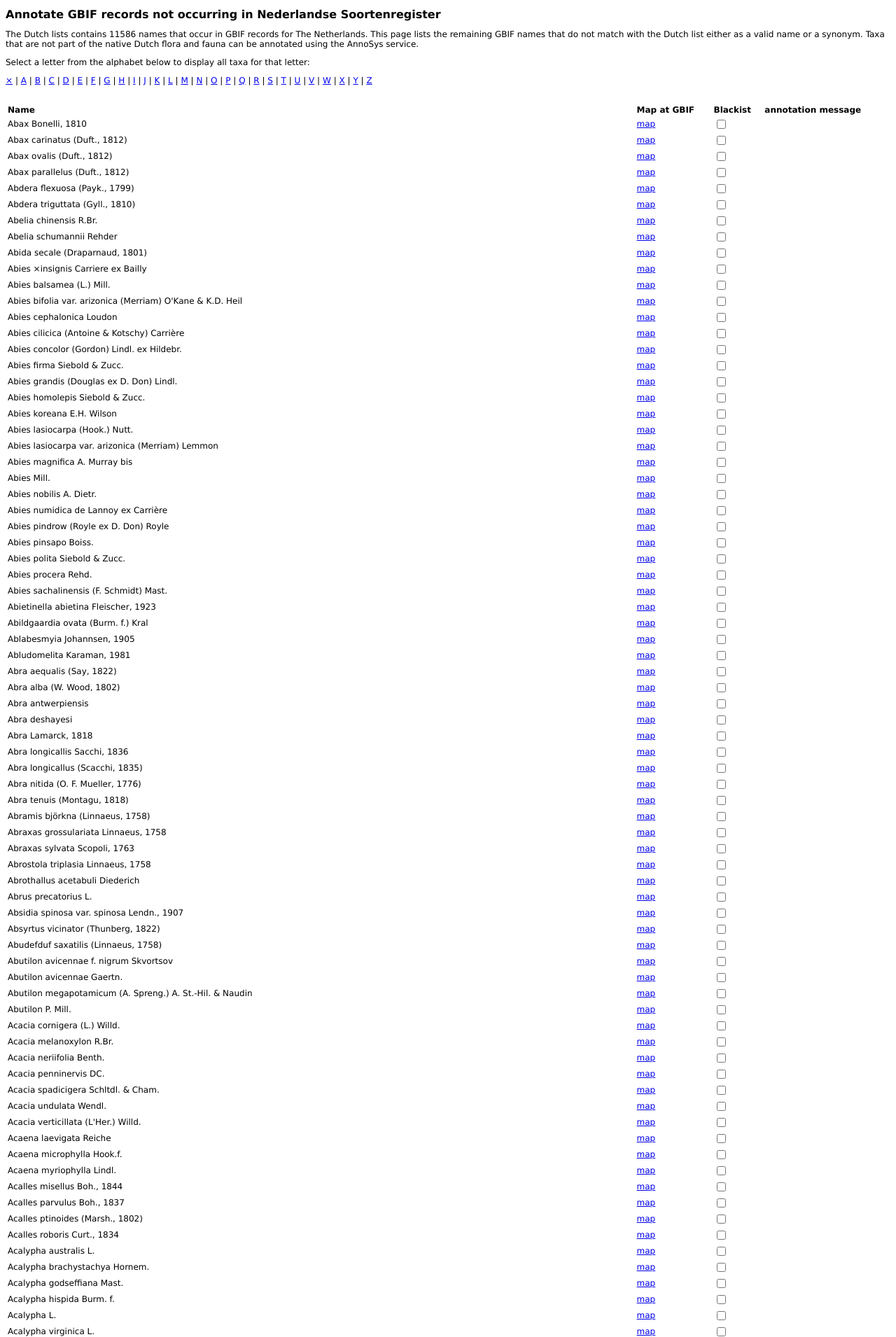
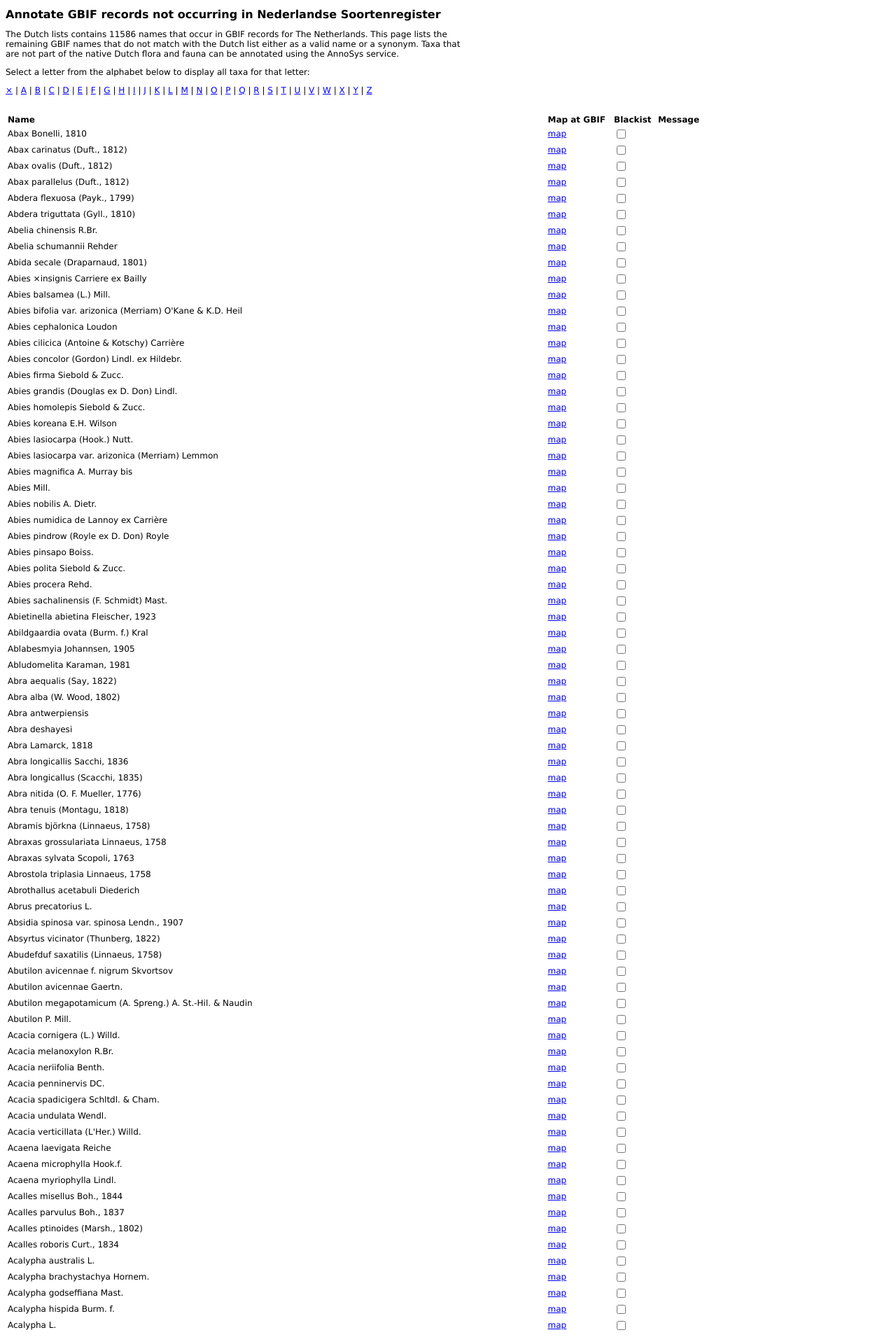
Before and after one commit to Sp2000/hackathon_group2, a PHP site: page /services/ in a window 1280 px wide. Shown: the top 1910 px of the page at 70% size. Run offline with PHP 8.4, Linux system fonts and the light colour scheme; data comes from the database, SQL or seed files in the repository; a stand-in replaces the project's code that opens the database connection; some libraries are stand-ins or nearby versions.

Commit message:
small change

```diff
--- a/www/ajax.php
+++ b/www/ajax.php
@@ -19,11 +19,12 @@ function annotate ($key) {
     //curl_setopt($ch, CURLOPT_POSTFIELDS, http_build_query($data));
 
     $response = curl_exec($ch);
-    if (!$response) {
-        return false;
+    if ($response) {
+        storeAnnotation($key, $response);
+        return $response;
     }
 
-    return $response;
+    return false;
 /*
  * curl -i -H "Accept: application/json" -X PUT http://127.0.0.1:10080/services/annotations\?taxonInScopeUri\=http://www.gbif.org/species/1097026\&taxonInScopeName\=Prionus%2BGeoffroy%2C%201762&comment=test1
  */
--- a/www/css/style.css
+++ b/www/css/style.css
@@ -1,6 +1,6 @@
  body {
 	font: 12px verdana;
- /*	width: 650px; */
+    width: 650px;
  }
 
  h1 {
--- a/www/helper.php
+++ b/www/helper.php
@@ -31,3 +31,10 @@ function getLetter () {
     }
     return 'A';
 }
+
+function storeAnnotation ($key, $json) {
+    include 'connect.php';
+    $stmt = $dbh->query('update comparison set ');
+    $letters = $stmt->fetchAll(PDO::FETCH_NUM);
+
+}
--- a/www/index.php
+++ b/www/index.php
@@ -32,8 +32,8 @@ using the AnnoSys service.</p>
 <p><?php echo setAlphabet(); ?>
 
 <form>
-<table style="margin-top: 25px; width: 100%;">
-<tr><th>Name</th><th>Map at GBIF</th><th>Blackist</th><th>annotation message</th></tr>
+<table style="margin-top: 25px; width: 1000px;">
+<tr><th>Name</th><th>Map at GBIF</th><th>Blackist</th><th>Message</th></tr>
 
 <?php
 $q = 'select * from comparison where inNsr = 0 and scientificName like ? order by scientificName';
```
